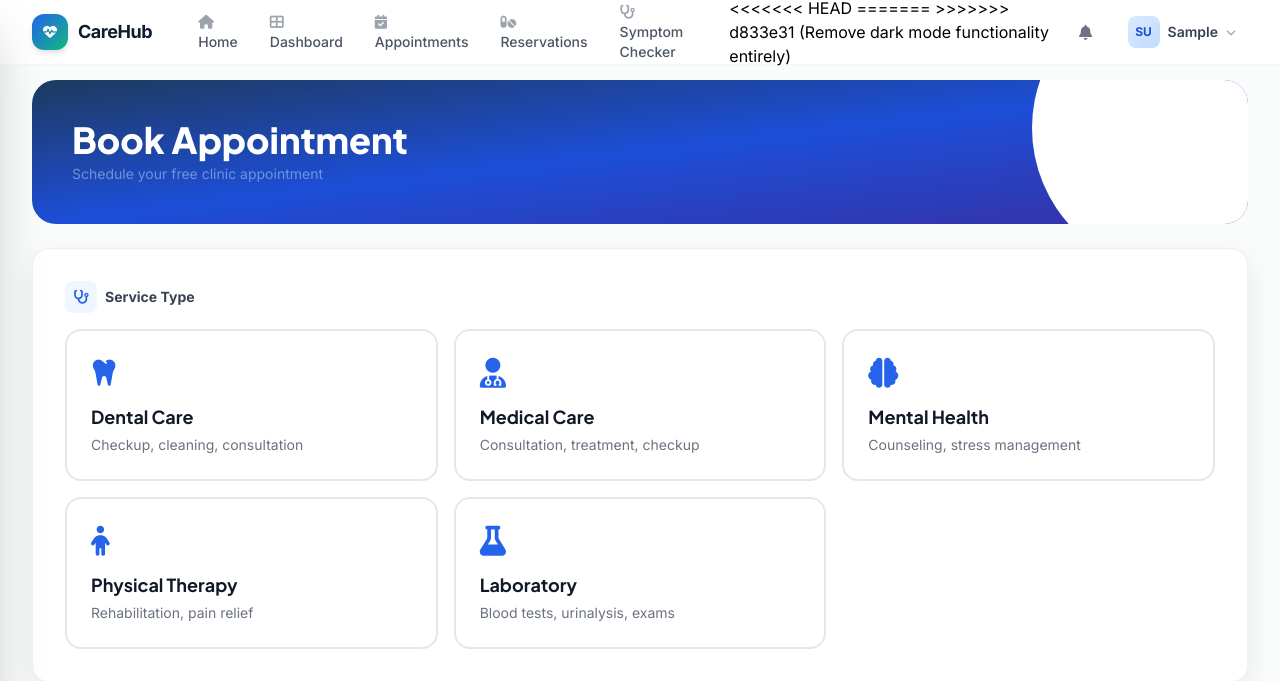
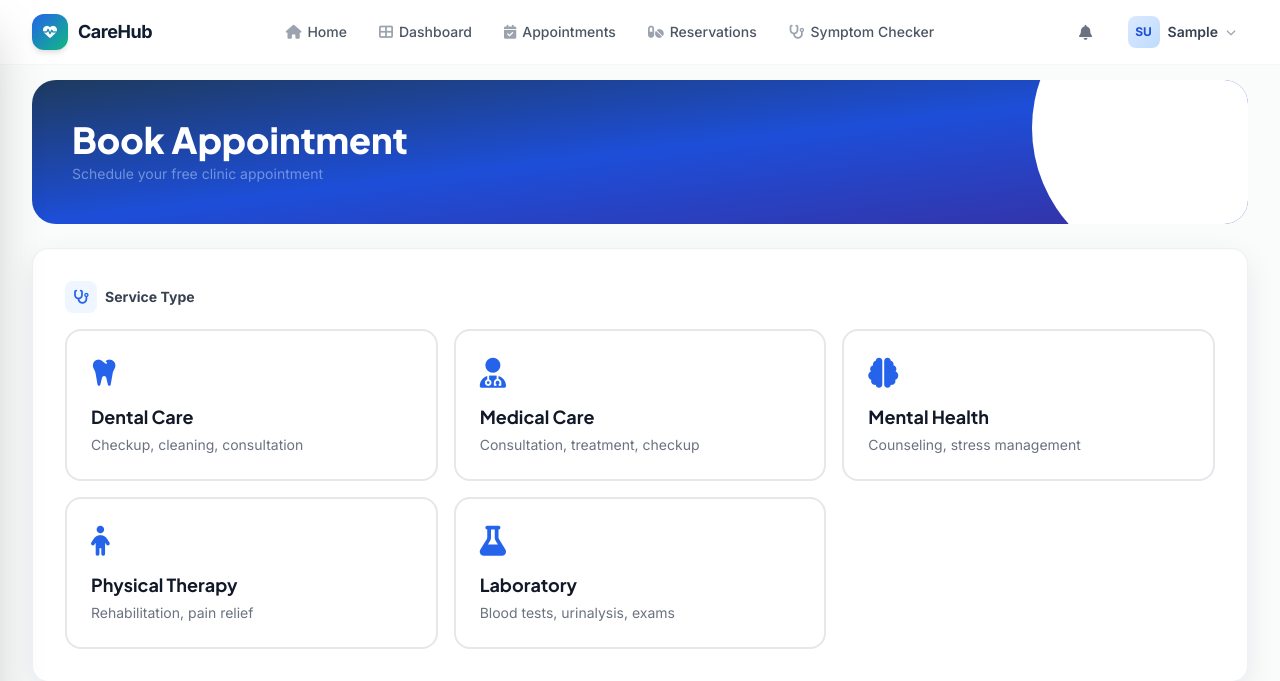
Before and after one commit to dev-lou/clinic, a Flask app: page /appointments/book in a window 1280 px wide. Shown: the top 681 px of the page. Run offline with Flask 3, Linux system fonts and the light colour scheme; the visitor is signed in with stand-in values (Sample User, id 1); data that the repository does not hold is empty; some libraries are stand-ins or nearby versions.

Commit message:
fix: remove leftover conflict markers in student_base.html

```diff
--- a/templates/student_base.html
+++ b/templates/student_base.html
@@ -490,9 +490,6 @@
                   <!-- Right Side Actions -->
                 <div class="flex items-center space-x-3">
                     {% if current_user.is_authenticated %}
-<<<<<<< HEAD
-=======
->>>>>>> d833e31 (Remove dark mode functionality entirely)
                     <!-- Notification Bell (Desktop) -->
                     <div class="hidden lg:block relative">
                         <button id="notificationBell"
```
